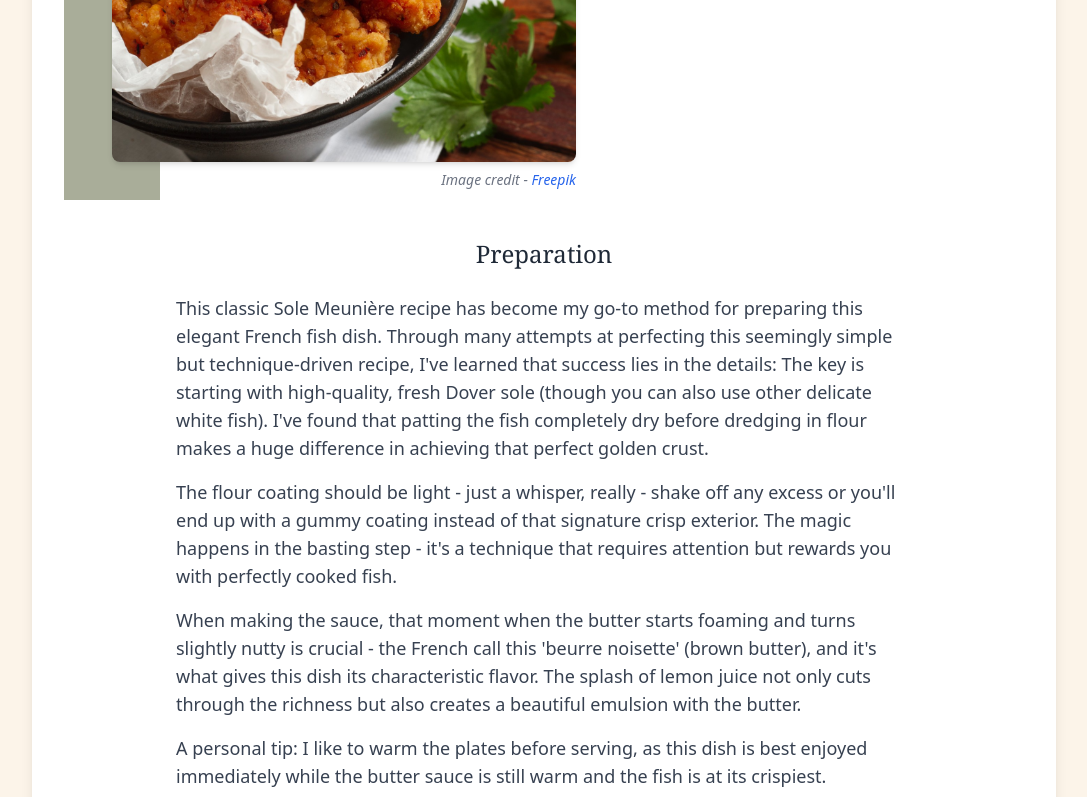
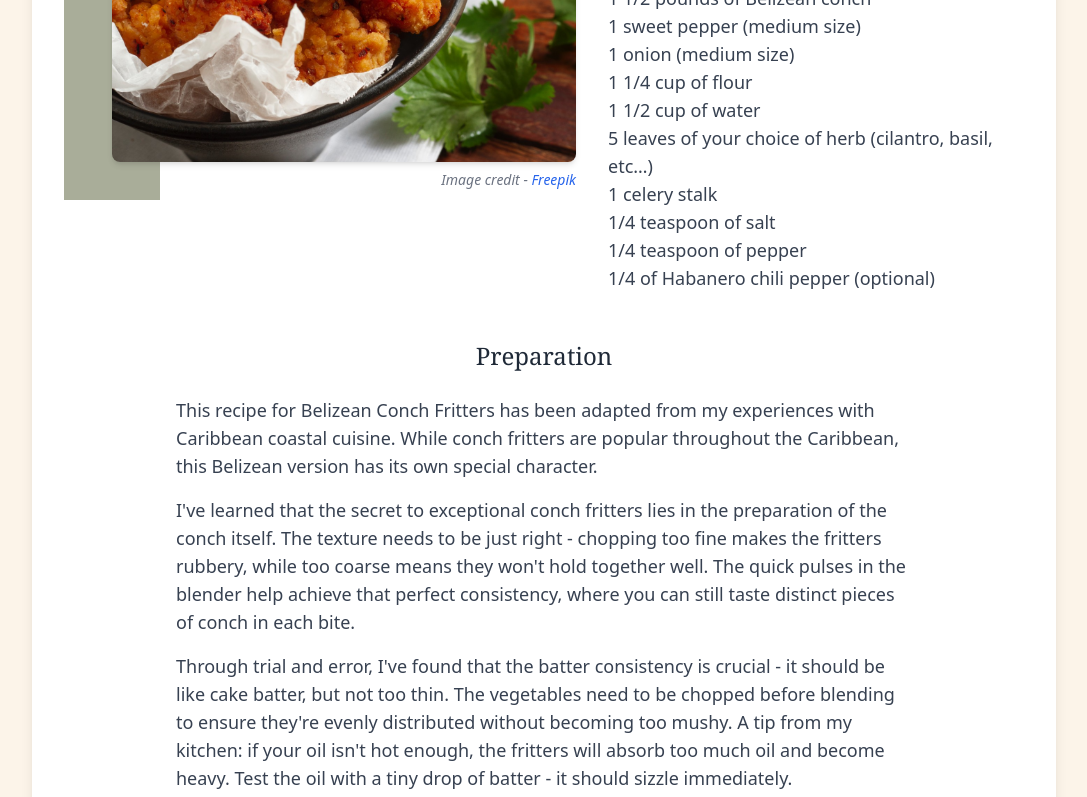
Before and after one commit to Tthompson8416/fork-and-footprints, a React (Vite) app: page /fork-and-footprints/fork-and-footprints/recipes/belize/recipe1 in a window 1280 px wide. Shown: the part 360-1157 px from the top of the page, without its empty margins (96-1183 px from the left). Built offline with nearby package versions, Linux system fonts and the light colour scheme.

Commit message:
Recipe4 added

```diff
--- a/src/pages/Recipe4.jsx
+++ b/src/pages/Recipe4.jsx
@@ -33,7 +33,7 @@ const Recipe1 = () => {
           <div className="relative z-10 space-y-8">
             <div className="text-center sm:text-left">
               <h1 className="mb-2 text-2xl text-center font-serif text-red-500 sm:text-2xl lg:text-4xl 2xl:text-5xl sm:ml-12 lg:ml-24 2xl:ml-20 sm:text-yellow-500 md:text-blue-700 lg:text-gray-600 xl:text-purple-700 2xl:text-green-700 3xl:text-orange-700">
-              Belizean Conch Fritters
+                Belizean Conch Fritters
               </h1>
               <p className="text-sm text-center italic text-gray-600 sm:text-md sm:ml-12 lg:ml-24 2xl:text-lg">
                 Original recipe from{" "}
@@ -55,18 +55,20 @@ const Recipe1 = () => {
               <ul className="pl-12 space-y-2 text-sm text-gray-700 sm:text-base lg:text-lg 2xl:text-2xl z-10">
                 <ul>
                   <ul>
-                   <ul>
-                    <li></li>
-                    <li></li>
-                    <li></li>
-                    <li></li>
-                    <li></li>
-                    <li></li>
-                    <li></li>
-                    <li></li>
-                    <li></li>
-                    <li></li>
-                   </ul>
+                    <ul>
+                      <li>1 1/2 pounds of Belizean conch</li>
+                      <li>1 sweet pepper (medium size)</li>
+                      <li>1 onion (medium size)</li>
+                      <li>1 1/4 cup of flour</li>
+                      <li>1 1/2 cup of water</li>
+                      <li>
+                        5 leaves of your choice of herb (cilantro, basil, etc…)
+                      </li>
+                      <li>1 celery stalk</li>
+                      <li>1/4 teaspoon of salt</li>
+                      <li>1/4 teaspoon of pepper</li>
+                      <li>1/4 of Habanero chili pepper (optional)</li>
+                    </ul>
                   </ul>
                 </ul>
               </ul>
@@ -80,35 +82,32 @@ const Recipe1 = () => {
           </h2>
           <div className="space-y-4 text-sm text-gray-700 sm:text-base lg:text-lg 2xl:text-2xl">
             <p>
-              This classic Sole Meunière recipe has become my go-to method for
-              preparing this elegant French fish dish. Through many attempts at
-              perfecting this seemingly simple but technique-driven recipe, I've
-              learned that success lies in the details: The key is starting with
-              high-quality, fresh Dover sole (though you can also use other
-              delicate white fish). I've found that patting the fish completely
-              dry before dredging in flour makes a huge difference in achieving
-              that perfect golden crust.
+              This recipe for Belizean Conch Fritters has been adapted from my
+              experiences with Caribbean coastal cuisine. While conch fritters
+              are popular throughout the Caribbean, this Belizean version has
+              its own special character.
             </p>
             <p>
-              The flour coating should be light - just a whisper, really - shake
-              off any excess or you'll end up with a gummy coating instead of
-              that signature crisp exterior. The magic happens in the basting
-              step - it's a technique that requires attention but rewards you
-              with perfectly cooked fish.
+              I've learned that the secret to exceptional conch fritters lies in
+              the preparation of the conch itself. The texture needs to be just
+              right - chopping too fine makes the fritters rubbery, while too
+              coarse means they won't hold together well. The quick pulses in
+              the blender help achieve that perfect consistency, where you can
+              still taste distinct pieces of conch in each bite.
             </p>
             <p>
-              When making the sauce, that moment when the butter starts foaming
-              and turns slightly nutty is crucial - the French call this 'beurre
-              noisette' (brown butter), and it's what gives this dish its
-              characteristic flavor. The splash of lemon juice not only cuts
-              through the richness but also creates a beautiful emulsion with
-              the butter.
+              Through trial and error, I've found that the batter consistency is
+              crucial - it should be like cake batter, but not too thin. The
+              vegetables need to be chopped before blending to ensure they're
+              evenly distributed without becoming too mushy. A tip from my
+              kitchen: if your oil isn't hot enough, the fritters will absorb
+              too much oil and become heavy. Test the oil with a tiny drop of
+              batter - it should sizzle immediately.
             </p>
-            <p>
-              A personal tip: I like to warm the plates before serving, as this
-              dish is best enjoyed immediately while the butter sauce is still
-              warm and the fish is at its crispiest.
-            </p>
+            I love serving these golden-brown fritters with a squeeze of fresh
+            lime and some Caribbean-style hot sauce. They're best enjoyed
+            immediately while crispy and hot, preferably with a view of the
+            ocean (though my kitchen view works too!).
           </div>
         </div>
       </div>
```
